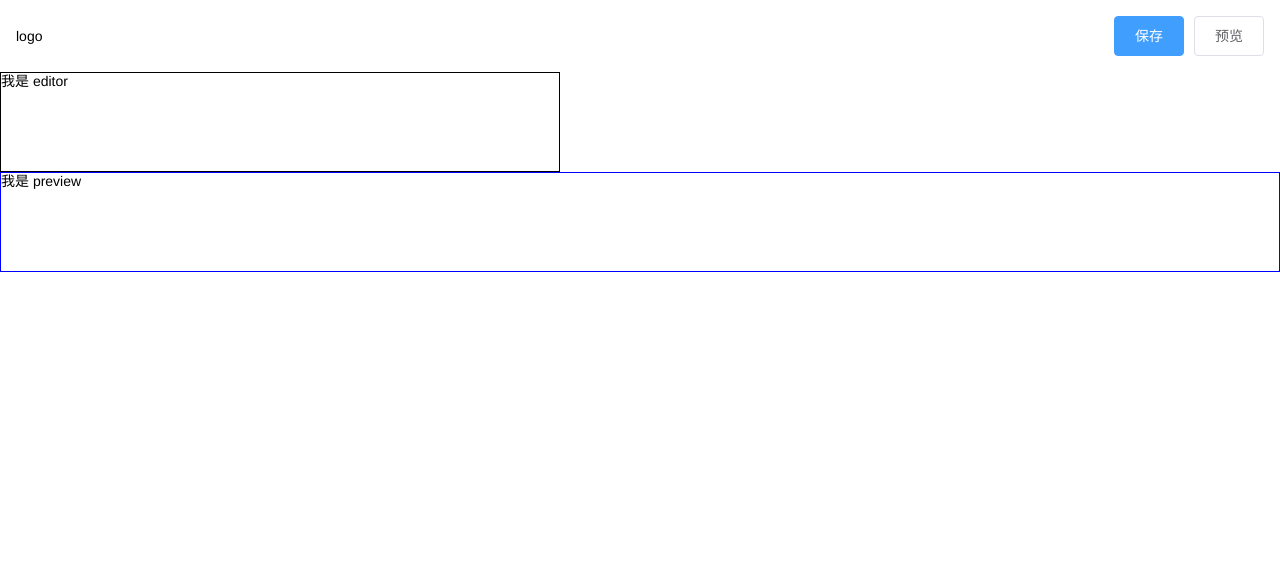
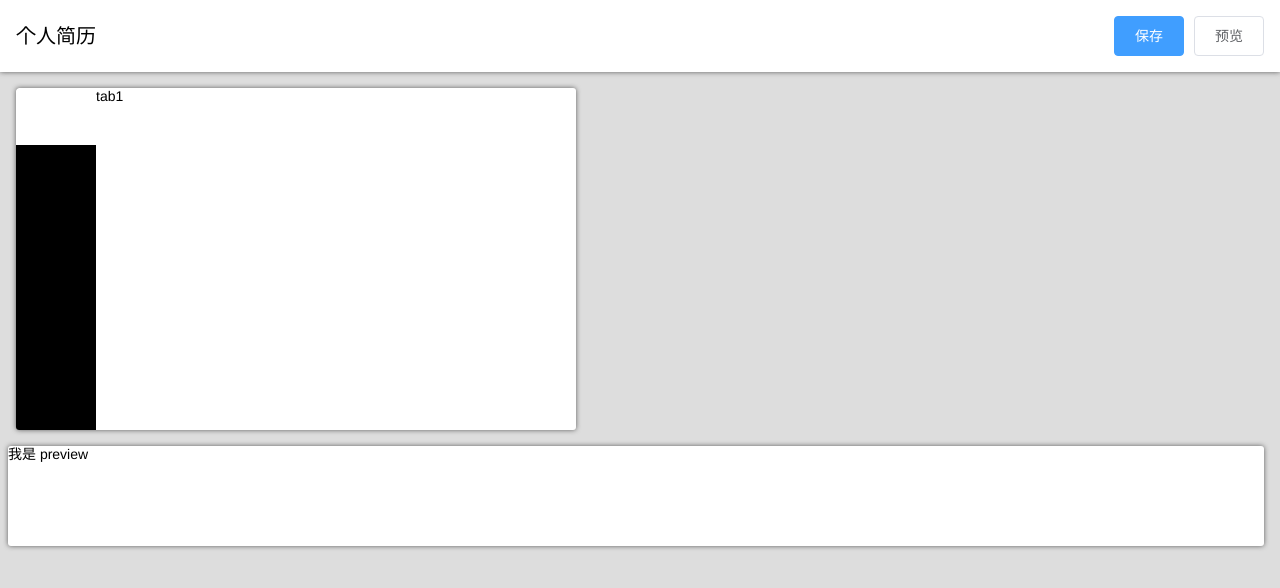
Before and after one commit to kotou/Vue-resume, a Vue app: page / in a window 1280 px wide. Shown: the top 588 px of the page. Built offline with nearby package versions, Linux system fonts and the light colour scheme.

Commit message:
实现Tap切换

```diff
--- a/index.html
+++ b/index.html
@@ -3,6 +3,7 @@
   <head>
     <meta charset="utf-8">
     <meta name="viewport" content="width=device-width,initial-scale=1.0">
+    <script src="//at.alicdn.com/t/font_579169_r9u3gvssmza7nwmi.js"></script>
     <title>vue-resume</title>
   </head>
   <body>
--- a/src/App.vue
+++ b/src/App.vue
@@ -28,16 +28,31 @@
     display: flex;
     flex-direction: column;
   }
-
+  .icon {
+       width: 1em; height: 1em;
+       vertical-align: -0.15em;
+       fill: currentColor;
+       overflow: hidden;
+    }
   main {
     display: flex;
     flex: 1;
+    background: #ddd;
     .editor {
       width: 40em;
+      margin: 16px 8px 16px 16px;
+      background: #fff;
+      box-shadow: 0 0 5px #5d5d5d;
+      border-radius: 3px;
+      overflow: hidden;
     }
 
     .preview {
       flex: 1;
+      margin: 16px 16px 16px 8px;
+      background: #fff;
+      box-shadow: 0 0 5px #5d5d5d;
+      border-radius: 3px;
     }
   }
 </style>
--- a/src/components/Editor.vue
+++ b/src/components/Editor.vue
@@ -1,12 +1,67 @@
 <template>
-<div id="editor">
-    我是  editor
-</div>
+    <div id="editor">
+        <nav>
+            <ol>
+                <li v-for="i in [0,1,2,3,4,5]" :class="{avctive:currentTap === i}" v-on:click="currentTap = i">
+                    <svg class="icon">
+                        <use v-bind:xlink:href="`#icon-${icons[i]}`"></use>
+                    </svg>
+                </li>
+            </ol>
+        </nav>
+        <ol class="panes">
+            <li :class="{avctive:currentTap === 0}">tab1</li>
+            <li :class="{avctive:currentTap === 1}">tab2</li>
+            <li :class="{avctive:currentTap === 2}">tab3</li>
+            <li :class="{avctive:currentTap === 3}">tab4</li>
+            <li :class="{avctive:currentTap === 4}">tab5</li>
+            <li :class="{avctive:currentTap === 5}">tab6</li>
+        </ol>
+    </div>
 </template>
 
+<script>
+    export default {
+        data() {
+            return {
+                currentTap: 0,
+                icons: ['identity', 'experience', 'book', 'project', 'prize', 'phone']
+            }
+        }
+    }
+</script>
 <style lang='scss'>
     #editor {
-        border: 1px solid black;
-        min-height:100px;
+        min-height: 100px;
+        display: flex;
+
+        >nav {
+            background: #000;
+            width: 80px;
+
+            >ol>li {
+                padding: 16px 0;
+                text-align: center;
+                >.icon {
+                    width: 24px;
+                    height: 24px;
+                    fill: white;
+                }
+                &.avctive {
+                    background: #fff;
+                    >.icon {
+                        fill: #000;
+                    }
+                }
+            }
+        }
+        >.panes {
+            >li {
+                display: none;
+                &.avctive {
+                    display: block;
+                }
+            }
+        }
     }
 </style>
--- a/src/components/Preview.vue
+++ b/src/components/Preview.vue
@@ -6,7 +6,6 @@
 
     <style lang='scss'>
         #preview {
-            border: 1px solid blue;
             min-height:100px;
     }
     </style>
--- a/src/components/Topbar.vue
+++ b/src/components/Topbar.vue
@@ -1,7 +1,7 @@
 <template>
     <div id="topbar">
-        <div>
-            logo
+        <div class="logo">
+            个人简历
         </div>
         <div class="actions">
             <el-button type="primary">保存</el-button>
@@ -12,9 +12,15 @@
 
 <style lang='scss'>
     #topbar {
-       display: flex;
-       justify-content: space-between;
-       align-items: center;
-       padding:16px;
+        display: flex;
+        justify-content: space-between;
+        align-items: center;
+        padding: 16px;
+        box-shadow: 0 0 5px #5d5d5d;
+        position: relative;
+        z-index: 1;
+        .logo {
+            font-size: 20px;
+        }
     }
 </style>
```
